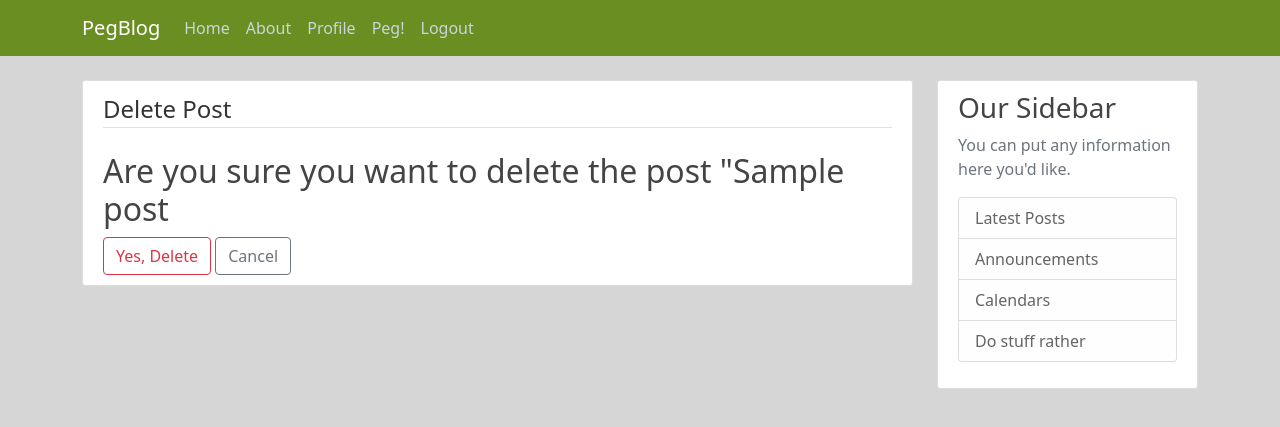
After one commit to db-keli/stapler, a Django app: page /post/1/delete/ in a window 1280 px wide. The commit adds this page. Shown: the top 427 px of the page. Run offline with Django 4.2, Linux system fonts and the light colour scheme; a user stored in the database is signed in; tables that the repository leaves empty hold one stand-in row (values such as "Sample post").

Commit message:
blog app

```diff
--- a/blog/blog_page/templates/blog_page/base.html
+++ b/blog/blog_page/templates/blog_page/base.html
@@ -32,6 +32,7 @@
                   <div class="navbar-nav">
                     {% if user.is_authenticated %}
                       <a class="nav-item nav-link" href="{% url 'profile' %}">Profile</a>
+                      <a class="nav-item nav-link" href="{% url 'post-create' %}">Peg!</a>
                       <a class="nav-item nav-link" href="{% url 'logout' %}">Logout</a>
                     {% else %}
                     <a class="nav-item nav-link" href="{% url 'login' %}">Login</a>
--- a/blog/blog_page/templates/blog_page/home.html
+++ b/blog/blog_page/templates/blog_page/home.html
@@ -8,7 +8,7 @@
                 <small class="text-muted">{{ post.date_posted|date:'F d, Y' }}</small>
               </div>
               <h2><a class="article-title" href="{% url 'post-detail' post.id %}">{{ post.title }}</a></h2>
-              <p class="article-content">{{ post.content }}</p>
+              <p class="article-content">{{ post.content|slice:":100" }} ...</p>
             </div>
           </article>
         {%endfor%}
--- /dev/null
+++ b/blog/blog_page/templates/blog_page/post_confirm_delete.html
@@ -0,0 +1,16 @@
+{% extends 'blog_page/base.html'%}
+{% block content%}
+    <div class='content-section'>
+        <form method="POST">
+            {% csrf_token %}
+            <fieldset class='form-group'>
+                <legend class='border-bottom mb-4'>Delete Post</legend>
+                <h2>Are you sure you want to delete the post "{{ object.title }}</h2>
+            </fieldset>
+            <div class='form-group'>
+                <button class='btn btn-outline-danger' type='submit'>Yes, Delete</button>
+                <button class='btn btn-outline-secondary' href="{% url 'post-detail' object.id %}">Cancel</button>
+            </div>
+        </form>
+    </div>
+{%endblock content%}
--- a/blog/blog_page/templates/blog_page/post_detail.html
+++ b/blog/blog_page/templates/blog_page/post_detail.html
@@ -5,6 +5,12 @@
               <div class="article-metadata">
                 <a class="mr-2" href="#">{{ object.author }}</a>
                 <small class="text-muted">{{ object.date_objected|date:'F d, Y' }}</small>
+                {% if object.author == user %}
+                  <div>
+                    <a class='btn btn-secondary btn-sm mt-1 mb-1' href="{% url 'post-update' object.id %}">Update</a>
+                    <a class='btn btn-danger btn-sm mt-1 mb-1' href="{% url 'post-delete' object.id %}">Delete</a>
+                  </div>
+                  {% endif %}
               </div>
               <h2 class="article-title">{{ object.title }}</h2>
               <p class="article-content">{{ object.content }}</p>
--- a/blog/blog_page/urls.py
+++ b/blog/blog_page/urls.py
@@ -1,11 +1,13 @@
 from django.urls import path
 from . import views
-from .views import PostListView, PostDetailView, PostCreateView, PostUpdateView
+from .views import PostListView, PostDetailView, PostCreateView, PostUpdateView, PostDeleteView
 
 urlpatterns = [
     path('', PostListView.as_view(), name="blog_page"),
     path('post/<int:pk>/', PostDetailView.as_view(), name="post-detail"),
     path('about/', views.about, name="blog-about"),
     path('post/new/', PostCreateView.as_view(), name="post-create"),
-    path('post/<int:pk>/update', PostUpdateView.as_view(), name="post-update"),
+    path('post/<int:pk>/update/', PostUpdateView.as_view(), name="post-update"),
+    path('post/<int:pk>/delete/', PostDeleteView.as_view(), name="post-delete"),
+
     ]
--- a/blog/blog_page/views.py
+++ b/blog/blog_page/views.py
@@ -5,6 +5,7 @@ from django.views.generic import (
                                   DetailView,
                                   CreateView,
                                   UpdateView,
+                                  DeleteView,
 )
 from .models import Post
 
@@ -53,3 +54,13 @@ class PostUpdateView(LoginRequiredMixin, UserPassesTestMixin, UpdateView):
         if self.request.user == post.author:
             return True
         return False
+
+class PostDeleteView(LoginRequiredMixin, UserPassesTestMixin, DeleteView):
+    model = Post
+    success_url = '/'
+
+    def test_func(self):
+        post = self.get_object()
+        if self.request.user == post.author:
+            return True
+        return False
```
